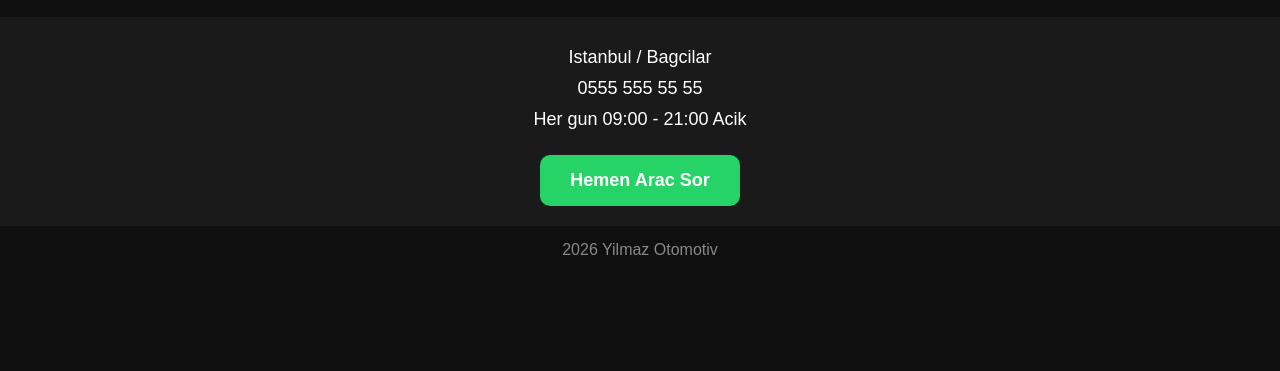
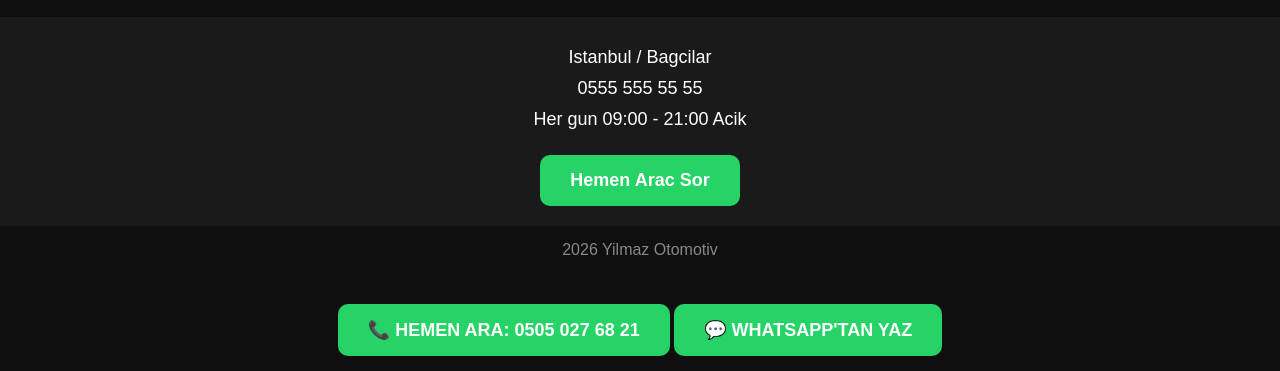
Before and after one commit to zafer3421/otomotiv-demo, a plain HTML site: page index.html in a window 1280 px wide. Shown: the part 871-1242 px from the top of the page. Before the commit the page ends 1145 px from the top, so only its background shows below. Drawn offline with Linux system fonts and the light colour scheme.

Commit message:
Update index.html

```diff
--- a/index.html
+++ b/index.html
@@ -32,5 +32,8 @@ footer{padding:15px;text-align:center;color:#888}
 </div>
 <div class="info"><div>Istanbul / Bagcilar</div><div>0555 555 55 55</div><div>Her gun 09:00 - 21:00 Acik</div><a class="btn" href="https://wa.me/905555555555">Hemen Arac Sor</a></div>
 <footer>2026 Yilmaz Otomotiv</footer>
-</body>
+</body><div style="text-align:center;padding:15px;">
+<a class="btn" href="tel:+905050276821">📞 HEMEN ARA: 0505 027 68 21</a>
+<a class="btn" href="https://wa.me/905050276821">💬 WHATSAPP'TAN YAZ</a>
+</div>
 </html>
```
